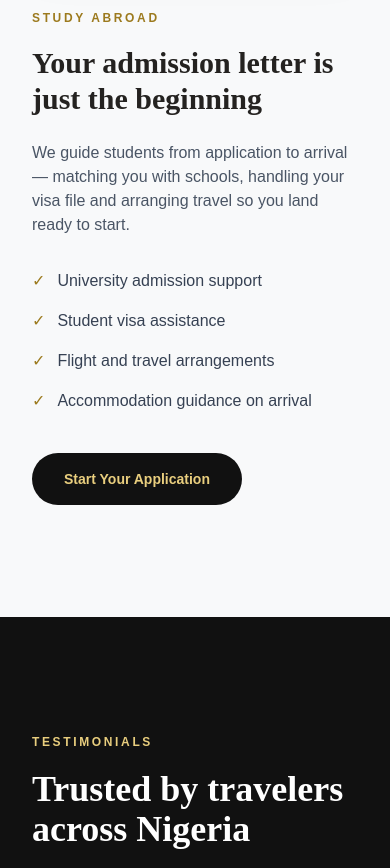
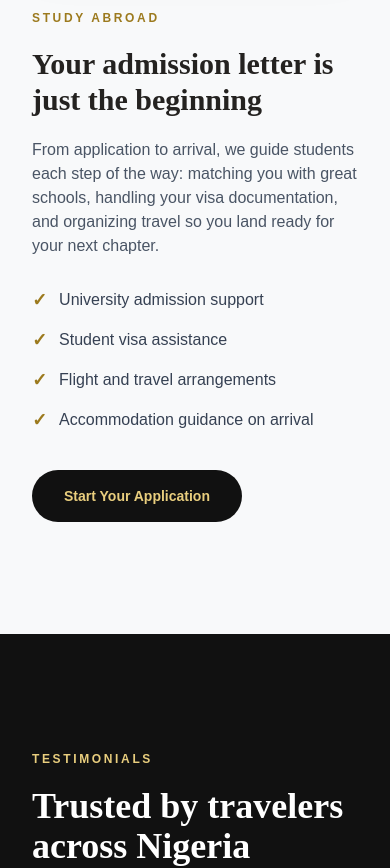
Before and after one commit to echoloft-live/Gold-Travels-GT-T-Global-Ltd-, a React (Vite) app: page / in a window 390 px wide. Shown: the part 6760-7628 px from the top of the page. Built offline with nearby package versions, Linux system fonts and the light colour scheme.

Commit message:
Update App.tsx and mockData.ts: Enhance the Study Abroad section with improved text content and layout, add email to company info, and update company handle for consistency.

```diff
--- a/src/App.tsx
+++ b/src/App.tsx
@@ -510,42 +510,64 @@ export function App() {
       {/* Study Abroad Section */}
       <section className="py-28 bg-[#F8F9FA]" id="study">
         <div className="max-w-[1240px] mx-auto px-8 grid grid-cols-1 lg:grid-cols-2 gap-16 items-center">
+          {/* IMAGE PANEL */}
           <div className="relative rounded-2xl overflow-hidden shadow-2xl reveal">
             <img
               src="https://images.unsplash.com/photo-1503676382389-4809596d5290?auto=format&fit=crop&w=900&q=80"
               alt="Students celebrating study abroad"
               className="w-full h-[540px] object-cover"
               loading="lazy"
-              style={{ backgroundColor: "#ececec" }} // fallback bg in case of load delay
+              style={{ backgroundColor: "#ececec" }}
             />
             <div className="absolute bottom-6 left-6 bg-white/95 backdrop-blur-md rounded-xl p-5 shadow-xl flex items-center gap-4">
               <span className="font-display text-3xl font-bold text-[#9C7A1E]">5</span>
-              <span className="text-xs text-gray-600 font-medium">Countries with active admissions support</span>
+              <span className="text-xs text-gray-600 font-medium">
+                Countries with active admissions support
+              </span>
             </div>
+          </div>
 
-          </div>
+          {/* TEXT PANEL */}
           <div className="reveal">
-            <span className="text-xs tracking-[0.22em] uppercase text-[#9C7A1E] font-bold inline-flex items-center gap-2">
+            <span className="text-xs tracking-[0.22em] uppercase text-[#9C7A1E] font-bold inline-flex items-center gap-2 mb-3">
               Study Abroad
             </span>
-            <h2 className="text-3xl sm:text-4xl font-display font-semibold mt-4 mb-6">Your admission letter is just the beginning</h2>
-            <p className="text-gray-600 text-base mb-8">We guide students from application to arrival — matching you with schools, handling your visa file and arranging travel so you land ready to start.</p>
+            <h2 className="text-3xl sm:text-4xl font-display font-semibold mt-2 mb-5">
+              Your admission letter is just the beginning
+            </h2>
+            <p className="text-gray-600 text-base mb-7">
+              From application to arrival, we guide students each step of the way: matching you with great schools, handling your visa documentation, and organizing travel so you land ready for your next chapter.
+            </p>
 
-            {/* Removed country list here */}
-
-            <ul className="space-y-4 mb-10 text-gray-700 font-medium">
-              <li className="flex items-center gap-3"><span className="text-[#9C7A1E]">✓</span> University admission support</li>
-              <li className="flex items-center gap-3"><span className="text-[#9C7A1E]">✓</span> Student visa assistance</li>
-              <li className="flex items-center gap-3"><span className="text-[#9C7A1E]">✓</span> Flight and travel arrangements</li>
-              <li className="flex items-center gap-3"><span className="text-[#9C7A1E]">✓</span> Accommodation guidance on arrival</li>
+            <ul className="space-y-3 mb-9 text-gray-700 font-medium">
+              <li className="flex items-center gap-3">
+                <span className="inline-block text-[#9C7A1E] font-bold text-lg" aria-hidden>✓</span>
+                University admission support
+              </li>
+              <li className="flex items-center gap-3">
+                <span className="inline-block text-[#9C7A1E] font-bold text-lg" aria-hidden>✓</span>
+                Student visa assistance
+              </li>
+              <li className="flex items-center gap-3">
+                <span className="inline-block text-[#9C7A1E] font-bold text-lg" aria-hidden>✓</span>
+                Flight and travel arrangements
+              </li>
+              <li className="flex items-center gap-3">
+                <span className="inline-block text-[#9C7A1E] font-bold text-lg" aria-hidden>✓</span>
+                Accommodation guidance on arrival
+              </li>
             </ul>
 
-            <a href="#contact" className="inline-flex items-center justify-center px-8 py-4 rounded-full font-bold text-sm bg-[#111111] text-[#E9CE7E] hover:shadow-xl hover:-translate-y-0.5 transition-all">
+            <a
+              href="#contact"
+              className="inline-flex items-center justify-center px-8 py-4 rounded-full font-bold text-sm bg-[#111111] text-[#E9CE7E] hover:shadow-xl hover:-translate-y-0.5 transition-all"
+            >
               Start Your Application
             </a>
           </div>
         </div>
       </section>
+
 
       {/* Testimonials */}
       <section className="py-28 bg-[#111111] text-white relative overflow-hidden" id="testimonials">
@@ -688,6 +710,7 @@ export function App() {
                 <li className="font-mono">{COMPANY_INFO.phones[0]}</li>
                 <li className="font-mono">{COMPANY_INFO.phones[1]}</li>
                 <li className="font-mono">{COMPANY_INFO.handle}</li>
+                <li className="font-mono">{COMPANY_INFO.email}</li>
               </ul>
             </div>
           </div>
--- a/src/data/mockData.ts
+++ b/src/data/mockData.ts
@@ -2,11 +2,11 @@ import type { ServiceInfo, TravelPackage, Testimonial } from '../types';
 
 export const COMPANY_INFO = {
   name: "Gold Travels and Tours (GT&T) Global Ltd",
-  handle: "Goldtravels.ng",
+  handle: "Goldtravels",
   phones: ["07056103924", "09026160471"],
   address: "FCT, Abuja, Nigeria",
   whatsappNumber: "2347056103924",
-  email: "concierge@goldtravels.ng",
+  email: "goldtravels.ng@gmail.com",
   hours: "Mon - Sat: 8:00 AM - 6:00 PM (WAT)"
 };
 
```
